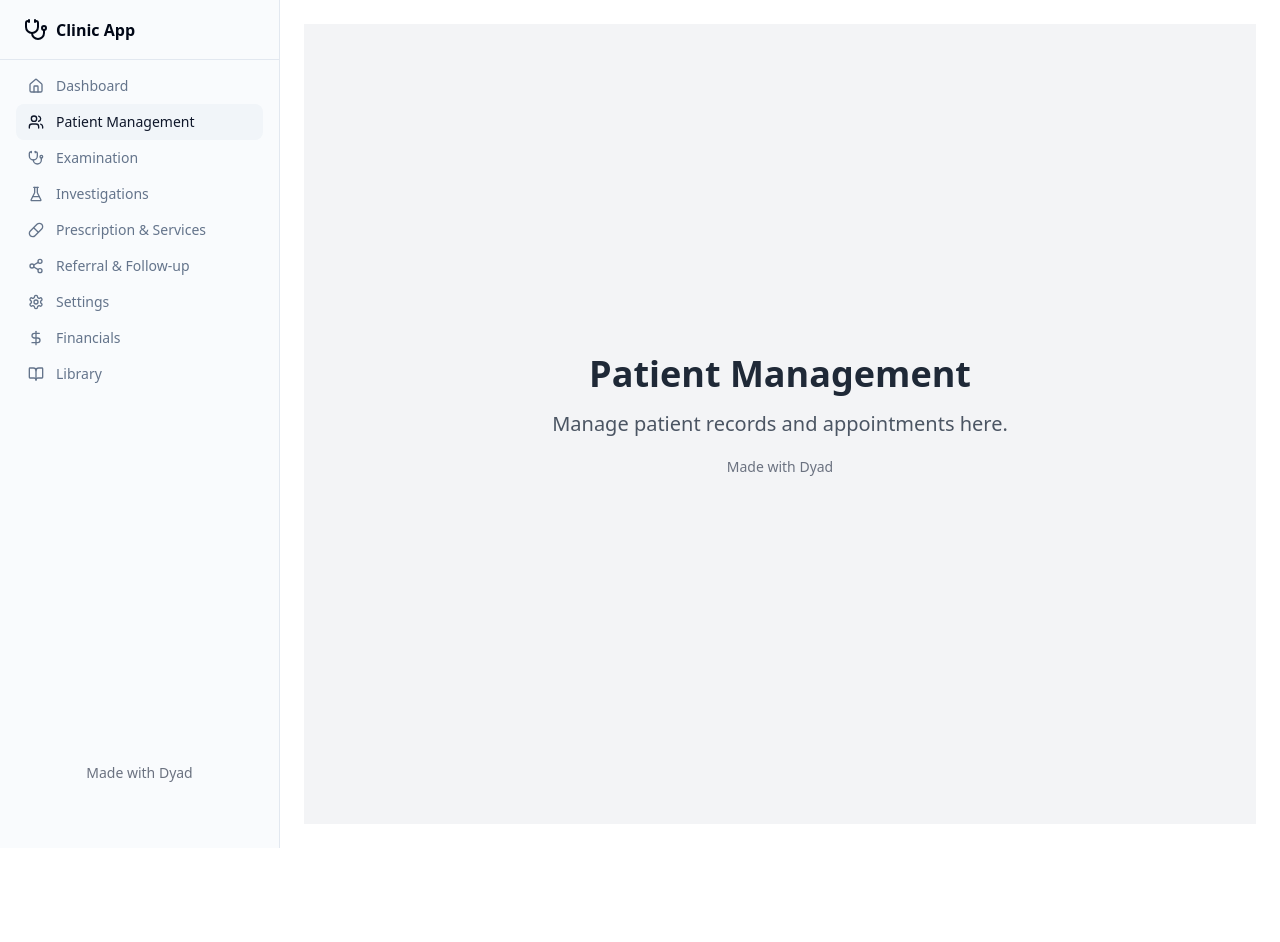
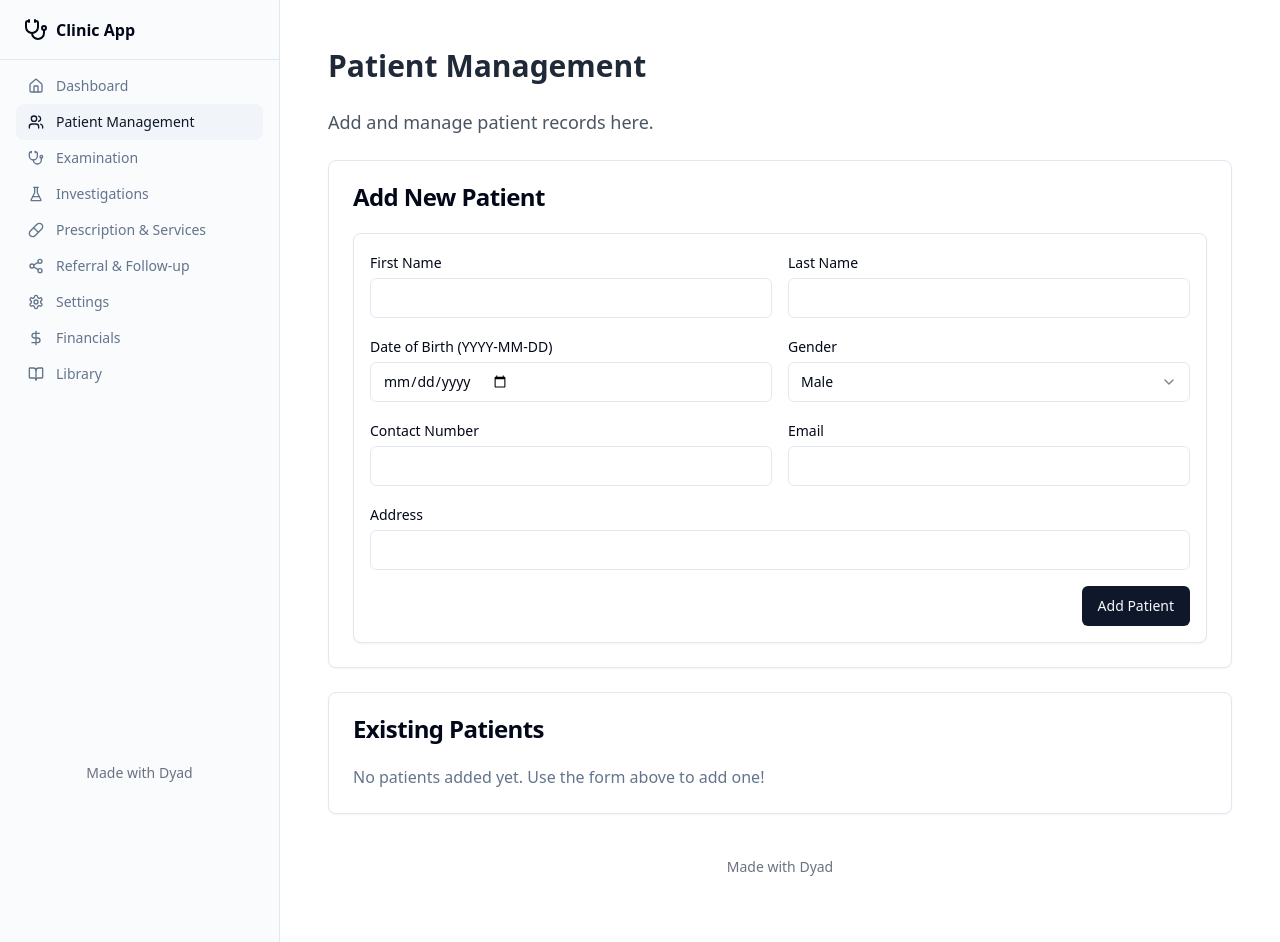
Before and after one commit to chebad619-coder/DeAhmedHabib, a React (Vite) app: page /patient-management in a window 1280 px wide. Before the commit the page ends 848 px from the top, so only its background shows below. Built offline with nearby package versions, Linux system fonts and the light colour scheme.

Commit message:
[dyad] Implemented patient form and list - wrote 3 file(s)

```diff
--- /dev/null
+++ b/src/components/PatientForm.tsx
@@ -0,0 +1,150 @@
+"use client";
+
+import React from "react";
+import { useForm } from "react-hook-form";
+import { zodResolver } from "@hookform/resolvers/zod";
+import * as z from "zod";
+import { Button } from "@/components/ui/button";
+import { Input } from "@/components/ui/input";
+import { Label } from "@/components/ui/label";
+import {
+  Select,
+  SelectContent,
+  SelectItem,
+  SelectTrigger,
+  SelectValue,
+} from "@/components/ui/select";
+import { toast } from "sonner";
+import { Patient } from "@/types/patient";
+
+const patientFormSchema = z.object({
+  firstName: z.string().min(1, "First name is required"),
+  lastName: z.string().min(1, "Last name is required"),
+  dateOfBirth: z.string().regex(/^\d{4}-\d{2}-\d{2}$/, "Date of birth must be in YYYY-MM-DD format"),
+  gender: z.enum(['Male', 'Female', 'Other'], { message: "Please select a gender" }),
+  contactNumber: z.string().min(10, "Contact number must be at least 10 digits"),
+  email: z.string().email("Invalid email address"),
+  address: z.string().min(5, "Address is required"),
+});
+
+type PatientFormValues = z.infer<typeof patientFormSchema>;
+
+interface PatientFormProps {
+  onAddPatient: (patient: Omit<Patient, 'id'>) => void;
+}
+
+const PatientForm: React.FC<PatientFormProps> = ({ onAddPatient }) => {
+  const form = useForm<PatientFormValues>({
+    resolver: zodResolver(patientFormSchema),
+    defaultValues: {
+      firstName: "",
+      lastName: "",
+      dateOfBirth: "",
+      gender: "Male", // Default value
+      contactNumber: "",
+      email: "",
+      address: "",
+    },
+  });
+
+  const onSubmit = (values: PatientFormValues) => {
+    onAddPatient(values);
+    toast.success("Patient added successfully (frontend only)");
+    form.reset();
+  };
+
+  return (
+    <form onSubmit={form.handleSubmit(onSubmit)} className="grid grid-cols-1 md:grid-cols-2 gap-4 p-4 border rounded-lg shadow-sm bg-card">
+      <div>
+        <Label htmlFor="firstName">First Name</Label>
+        <Input
+          id="firstName"
+          {...form.register("firstName")}
+          className="mt-1"
+        />
+        {form.formState.errors.firstName && (
+          <p className="text-red-500 text-sm mt-1">{form.formState.errors.firstName.message}</p>
+        )}
+      </div>
+      <div>
+        <Label htmlFor="lastName">Last Name</Label>
+        <Input
+          id="lastName"
+          {...form.register("lastName")}
+          className="mt-1"
+        />
+        {form.formState.errors.lastName && (
+          <p className="text-red-500 text-sm mt-1">{form.formState.errors.lastName.message}</p>
+        )}
+      </div>
+      <div>
+        <Label htmlFor="dateOfBirth">Date of Birth (YYYY-MM-DD)</Label>
+        <Input
+          id="dateOfBirth"
+          type="date"
+          {...form.register("dateOfBirth")}
+          className="mt-1"
+        />
+        {form.formState.errors.dateOfBirth && (
+          <p className="text-red-500 text-sm mt-1">{form.formState.errors.dateOfBirth.message}</p>
+        )}
+      </div>
+      <div>
+        <Label htmlFor="gender">Gender</Label>
+        <Select onValueChange={(value) => form.setValue("gender", value as "Male" | "Female" | "Other")} value={form.watch("gender")}>
+          <SelectTrigger className="w-full mt-1">
+            <SelectValue placeholder="Select gender" />
+          </SelectTrigger>
+          <SelectContent>
+            <SelectItem value="Male">Male</SelectItem>
+            <SelectItem value="Female">Female</SelectItem>
+            <SelectItem value="Other">Other</SelectItem>
+          </SelectContent>
+        </Select>
+        {form.formState.errors.gender && (
+          <p className="text-red-500 text-sm mt-1">{form.formState.errors.gender.message}</p>
+        )}
+      </div>
+      <div>
+        <Label htmlFor="contactNumber">Contact Number</Label>
+        <Input
+          id="contactNumber"
+          type="tel"
+          {...form.register("contactNumber")}
+          className="mt-1"
+        />
+        {form.formState.errors.contactNumber && (
+          <p className="text-red-500 text-sm mt-1">{form.formState.errors.contactNumber.message}</p>
+        )}
+      </div>
+      <div>
+        <Label htmlFor="email">Email</Label>
+        <Input
+          id="email"
+          type="email"
+          {...form.register("email")}
+          className="mt-1"
+        />
+        {form.formState.errors.email && (
+          <p className="text-red-500 text-sm mt-1">{form.formState.errors.email.message}</p>
+        )}
+      </div>
+      <div className="md:col-span-2">
+        <Label htmlFor="address">Address</Label>
+        <Input
+          id="address"
+          {...form.register("address")}
+          className="mt-1"
+        />
+        {form.formState.errors.address && (
+          <p className="text-red-500 text-sm mt-1">{form.formState.errors.address.message}</p>
+        )}
+      </div>
+      <div className="md:col-span-2 flex justify-end">
+        <Button type="submit">Add Patient</Button>
+      </div>
+    </form>
+  );
+};
+
+export default PatientForm;
--- a/src/pages/PatientManagementPage.tsx
+++ b/src/pages/PatientManagementPage.tsx
@@ -1,16 +1,82 @@
+"use client";
+
+import React, { useState } from "react";
 import { MadeWithDyad } from "@/components/made-with-dyad";
 import MainLayout from "@/components/MainLayout";
+import PatientForm from "@/components/PatientForm";
+import { Patient } from "@/types/patient";
+import { Card, CardContent, CardHeader, CardTitle } from "@/components/ui/card";
+import { Table, TableBody, TableCell, TableHead, TableHeader, TableRow } from "@/components/ui/table";
+import { toast } from "sonner";
 
 const PatientManagementPage = () => {
+  const [patients, setPatients] = useState<Patient[]>([]);
+
+  const handleAddPatient = (newPatientData: Omit<Patient, 'id'>) => {
+    // In a real application, this would involve an API call to Supabase
+    // For now, we'll simulate adding a patient with a unique ID
+    const newPatient: Patient = {
+      ...newPatientData,
+      id: `patient-${Date.now()}`, // Simple unique ID generation
+    };
+    setPatients((prevPatients) => [...prevPatients, newPatient]);
+    toast.success(`Patient ${newPatient.firstName} ${newPatient.lastName} added locally.`);
+  };
+
   return (
     <MainLayout>
-      <div className="min-h-screen flex flex-col items-center justify-center bg-gray-100 dark:bg-gray-900 p-4">
-        <div className="text-center">
-          <h1 className="text-4xl font-bold mb-4 text-gray-800 dark:text-gray-100">Patient Management</h1>
-          <p className="text-xl text-gray-600 dark:text-gray-300">
-            Manage patient records and appointments here.
-          </p>
-        </div>
+      <div className="flex flex-col gap-6 p-4 lg:p-6">
+        <h1 className="text-3xl font-bold text-gray-800 dark:text-gray-100">Patient Management</h1>
+        <p className="text-lg text-gray-600 dark:text-gray-300">
+          Add and manage patient records here.
+        </p>
+
+        <Card>
+          <CardHeader>
+            <CardTitle>Add New Patient</CardTitle>
+          </CardHeader>
+          <CardContent>
+            <PatientForm onAddPatient={handleAddPatient} />
+          </CardContent>
+        </Card>
+
+        <Card>
+          <CardHeader>
+            <CardTitle>Existing Patients</CardTitle>
+          </CardHeader>
+          <CardContent>
+            {patients.length === 0 ? (
+              <p className="text-muted-foreground">No patients added yet. Use the form above to add one!</p>
+            ) : (
+              <div className="overflow-x-auto">
+                <Table>
+                  <TableHeader>
+                    <TableRow>
+                      <TableHead>Name</TableHead>
+                      <TableHead>DOB</TableHead>
+                      <TableHead>Gender</TableHead>
+                      <TableHead>Contact</TableHead>
+                      <TableHead>Email</TableHead>
+                      <TableHead>Address</TableHead>
+                    </TableRow>
+                  </TableHeader>
+                  <TableBody>
+                    {patients.map((patient) => (
+                      <TableRow key={patient.id}>
+                        <TableCell>{patient.firstName} {patient.lastName}</TableCell>
+                        <TableCell>{patient.dateOfBirth}</TableCell>
+                        <TableCell>{patient.gender}</TableCell>
+                        <TableCell>{patient.contactNumber}</TableCell>
+                        <TableCell>{patient.email}</TableCell>
+                        <TableCell>{patient.address}</TableCell>
+                      </TableRow>
+                    ))}
+                  </TableBody>
+                </Table>
+              </div>
+            )}
+          </CardContent>
+        </Card>
         <MadeWithDyad />
       </div>
     </MainLayout>
--- /dev/null
+++ b/src/types/patient.ts
@@ -0,0 +1,10 @@
+export interface Patient {
+  id: string;
+  firstName: string;
+  lastName: string;
+  dateOfBirth: string; // YYYY-MM-DD format
+  gender: 'Male' | 'Female' | 'Other';
+  contactNumber: string;
+  email: string;
+  address: string;
+}
```
